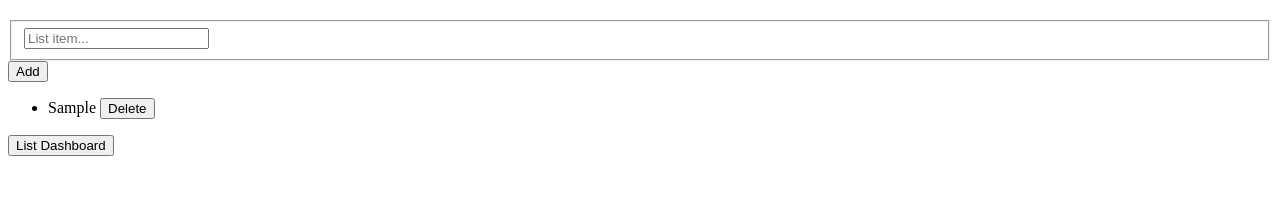
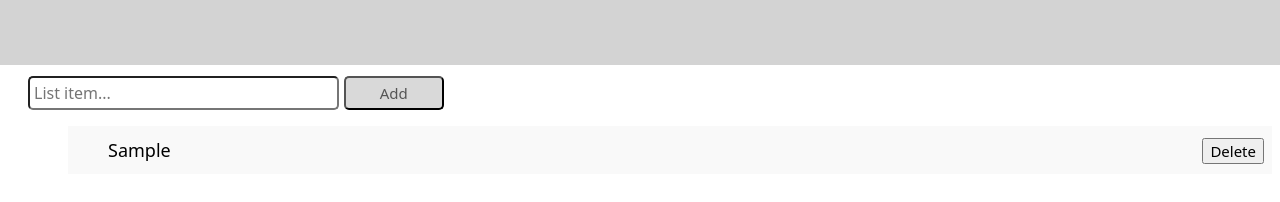
Before and after one commit to sgarcia30/Mind_Palace, a website: page public/listBuilding.html in a window 1280 px wide. Both pictures are taken after typing "Sample" into the empty fields and a click on the button "Add". Drawn offline with nearby package versions, Linux system fonts and the light colour scheme; no server answers.

Commit message:
added styling to the listBuilding.html page

```diff
--- a/public/listBuild.css
+++ b/public/listBuild.css
@@ -1,7 +1,10 @@
+* {
+  box-sizing: border-box;
+}
+
 /* When clicked on, add a background color and strike out text */
 ul li.list-item__checked {
   background: #888;
-  color: #fff;
   text-decoration: line-through;
 }
 
@@ -9,7 +12,6 @@ ul li.list-item__checked {
 ul li.list-item__checked::before {
   content: '';
   position: absolute;
-  border-color: #fff;
   border-style: solid;
   border-width: 0 2px 2px 0;
   top: 10px;
@@ -18,3 +20,130 @@ ul li.list-item__checked::before {
   height: 15px;
   width: 7px;
 }
+
+/* Style the list items */
+ul li {
+  cursor: pointer;
+  position: relative;
+  padding: 12px 8px 12px 40px;
+  list-style-type: none;
+  background: #eee;
+  font-size: 18px;
+  transition: 0.2s;
+  font-family: system-ui;
+  font-weight: 300;
+  clear: both;
+
+  /* make the list items unselectable */
+  -webkit-user-select: none;
+  -moz-user-select: none;
+  -ms-user-select: none;
+  user-select: none;
+}
+
+/* Set all odd list items to a different color (zebra-stripes) */
+ul li:nth-child(odd) {
+  background: #f9f9f9;
+}
+
+/* Darker background-color on hover */
+ul li:hover {
+  background: #ddd;
+}
+
+/* Style the "Add" button */
+.addButton {
+  padding: 5px;
+  width: 8%;
+  background: #d9d9d9;
+  color: #555;
+  float: left;
+  text-align: center;
+  font-size: 15px;
+  cursor: pointer;
+  transition: 0.3s;
+  font-family: system-ui;
+  font-weight: 350;
+  border-radius: 5px;
+  margin-left: 5px;
+}
+
+.addButton:hover {
+  background-color: #bbb;
+}
+
+.list-item-delete {
+  font-family: system-ui;
+  font-weight: 300;
+  font-size: 15px;
+  float: right;
+}
+
+.list-item-delete:hover {
+  background-color: #bbb;
+  cursor: pointer;
+}
+
+fieldset {
+  border: none;
+  padding: 0;
+  margin: 0;
+}
+
+nav {
+  background-color: #D3D3D3;
+  position: fixed;
+  height: 65px;
+  text-align: right;
+  top: 0;
+  left: 0;
+  right: 0;
+}
+
+nav > a {
+  font-size: 22px;
+  color: purple;
+  padding-right: 22px;
+  position: relative;
+  display: inline-block;
+  top: -57px;
+}
+
+a > button {
+  font-family: system-ui;
+  font-weight: 350;
+  font-size: 12px;
+  padding: 2px;
+  cursor: pointer;
+}
+
+h1 {
+  padding-left: 20px;
+  color: black;
+  text-align: left;
+  font-family: system-ui;
+  font-weight: 300;
+  font-size: 30px;
+  margin-top: 9px;
+
+}
+
+main {
+  margin-top: 76px;
+  margin-left: 20px;
+}
+
+input {
+  font-family: system-ui;
+  font-weight: 300;
+  font-size: 16px;
+  width: 25%;
+  padding: 4px;
+  border-radius: 5px;
+  float: left;
+}
+
+.listVal {
+  width: 75%;
+  margin-right: 0px;
+}
--- a/public/listBuild.js
+++ b/public/listBuild.js
@@ -63,7 +63,7 @@ function handleListBuildButton() {
 
 function renderListInput(listInput) {
     return `
-        <li class="list-item" data-name="${listInput}">${listInput} <button class="list-item-delete">Delete</button></li>
+        <li class="list-item" data-name="${listInput}"><button class="list-item-delete">Delete</button><div class="listVal">${listInput}</div></li>
     `;
 }
 
--- a/public/listBuilding.html
+++ b/public/listBuilding.html
@@ -7,23 +7,26 @@
     <link href="listBuild.css" rel="stylesheet" type="text/css" />
   </head>
   <body>
-    <section class="list">
-      <h2 class="title"></h2>
+    <nav role="navigation" class="banner">
+      <h1 class="title"></h2>
+      <a href="lists.html"><button>LIST DASHBOARD</button></a>
+      <a href="login.html"><button>LOGOUT</button></a>
+    </nav>
+    <main role="main">
+      <section class="search">
         <form class="listBuildForm">
           <fieldset name="listBuilding">
             <input type="text" id="myInput" placeholder="List item...">
+            <button class="addButton">Add</button>
           </fieldset>
-        <button class="addButton">Add</button>
         </form>
-
+      </section>
+      <section class="list">
         <ul id="myList">
 
         </ul>
       </section>
-    <section class="navigation">
-      <a href="lists.html"><button>List Dashboard</button></a>
-    </section>
-
+    </main>
     <script src="https://cdnjs.cloudflare.com/ajax/libs/jquery/3.3.1/jquery.min.js"></script>
     <script src="listBuild.js"></script>
   </body>
```
Also changed, not shown: routers/userRouter.js (+11 -4 lines). Lines whose indentation alone changed are shown as unchanged.
